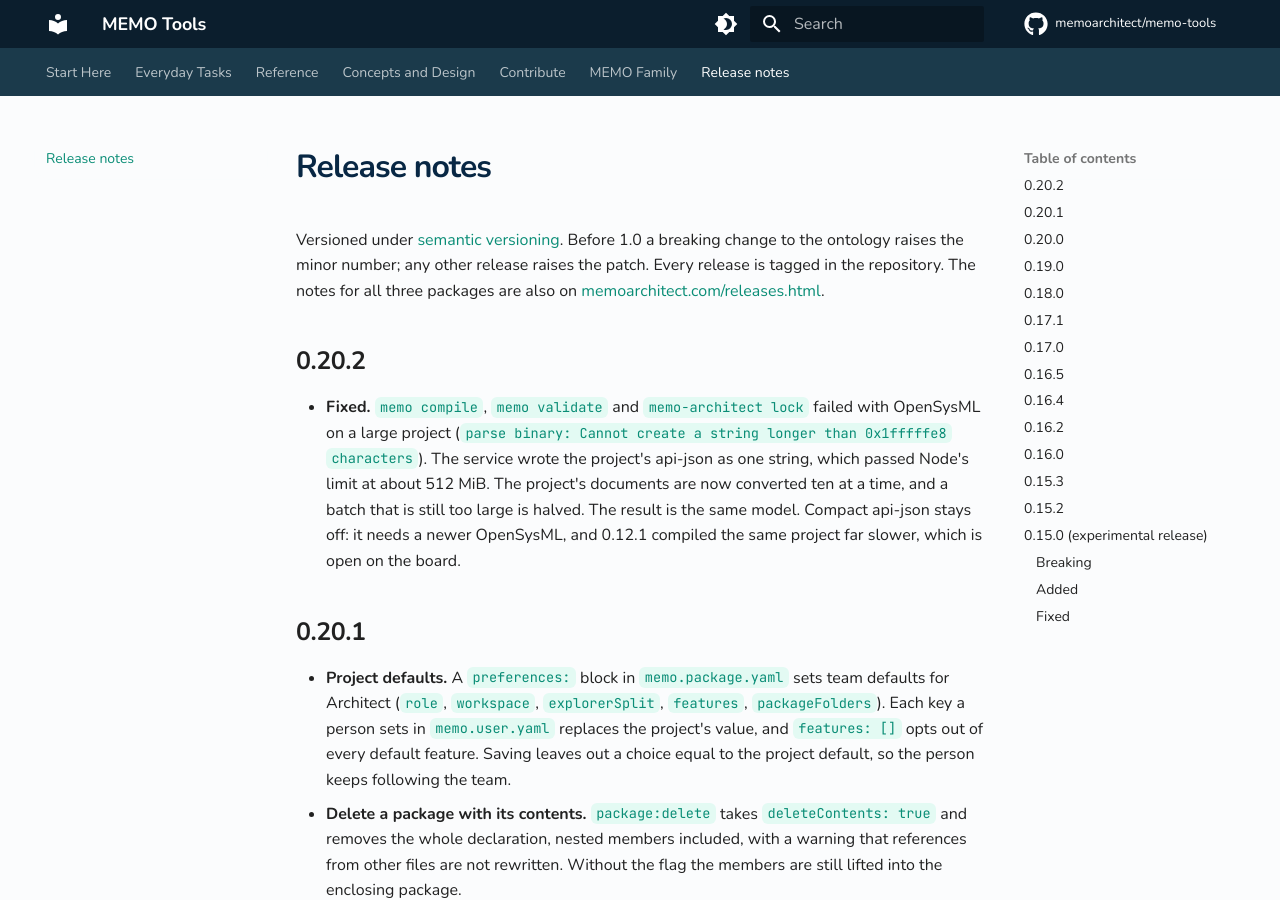
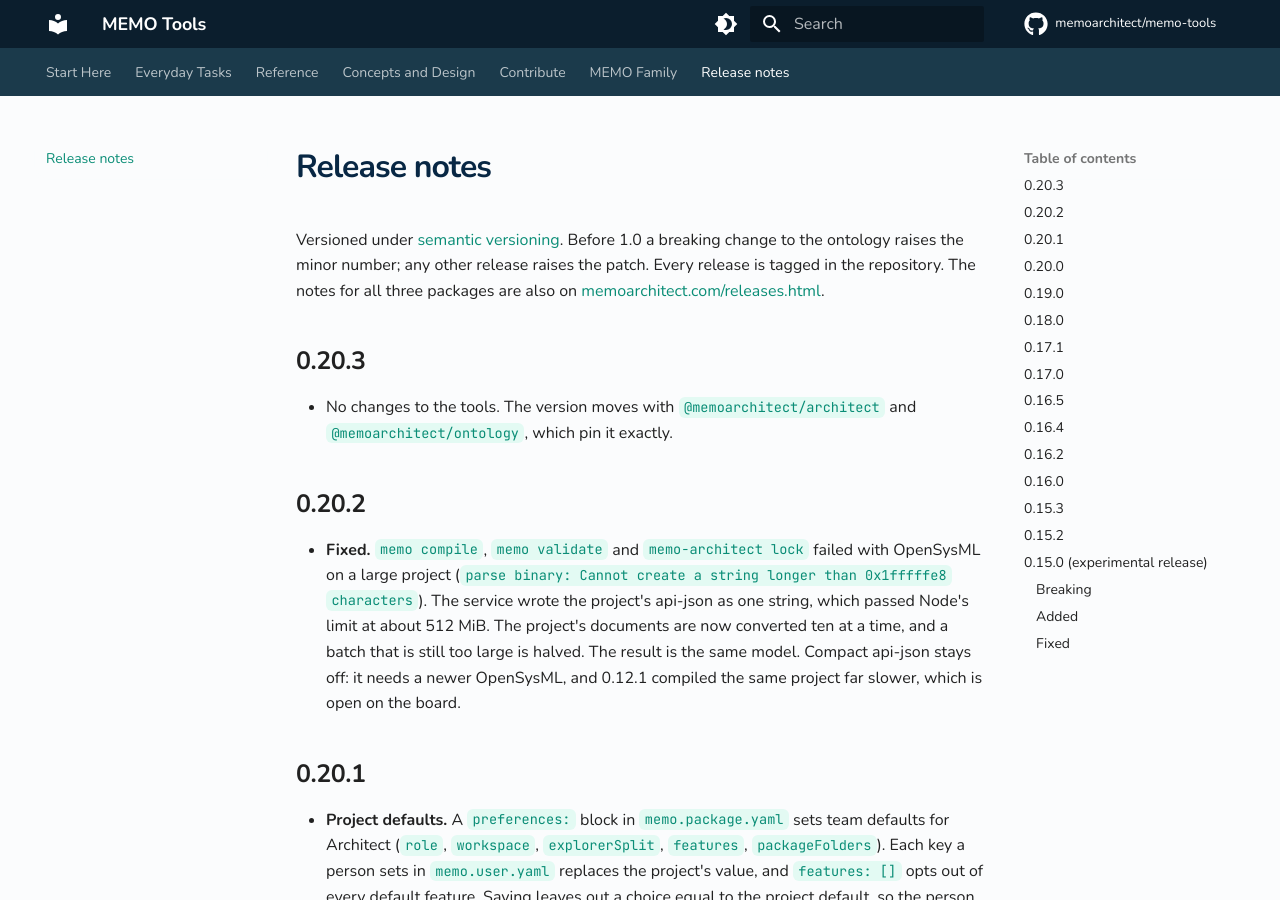
Before and after one commit to memoarchitect/memo-tools, an MkDocs documentation site: the page built from docs/release-notes.md, in a window 1280 px wide and 900 px high. Built offline with MkDocs 1.6.1 and Material for MkDocs 9.7.7, drawn with Linux system fonts in a browser that asks for light colours; comment, search, counter and statistics services are not loaded.

Commit message:
release: 0.20.3
Co-Authored-By: Claude Sonnet 5.5 <noreply@anthropic.com>

```diff
--- a/docs/release-notes.md
+++ b/docs/release-notes.md
@@ -1,6 +1,10 @@
 # Release notes
 
 Versioned under [semantic versioning](https://semver.org/). Before 1.0 a breaking change to the ontology raises the minor number; any other release raises the patch. Every release is tagged in the repository. The notes for all three packages are also on [memoarchitect.com/releases.html](https://memoarchitect.com/releases.html).
+
+## 0.20.3
+
+- No changes to the tools. The version moves with `@memoarchitect/architect` and `@memoarchitect/ontology`, which pin it exactly.
 
 ## 0.20.2
 
--- a/package.json
+++ b/package.json
@@ -1,6 +1,6 @@
 {
   "name": "@memoarchitect/tools",
-  "version": "0.20.2",
+  "version": "0.20.3",
   "description": "MEMO tools — SysML v2 parser, semantic model, validation, project operations, and CLI",
   "type": "module",
   "main": "./packages/tools/lib/index.js",
@@ -54,7 +54,7 @@
     "check:transport": "node scripts/measure-transport-latency.mjs"
   },
   "dependencies": {
-    "@memoarchitect/ontology": "0.20.2",
+    "@memoarchitect/ontology": "0.20.3",
     "@openmbee/opensysml": "0.10.0",
     "chalk": "^5.3.0",
     "chokidar": "^4.0.0",
--- a/pyproject.toml
+++ b/pyproject.toml
@@ -1,6 +1,6 @@
 [project]
 name = "memo-tools-docs"
-version = "0.20.2"
+version = "0.20.3"
 description = "Documentation for MEMO Tools"
 requires-python = ">=3.10"
 dependencies = [
```
Also changed, not shown: README.md (+1 -1 lines), 1 other file.
